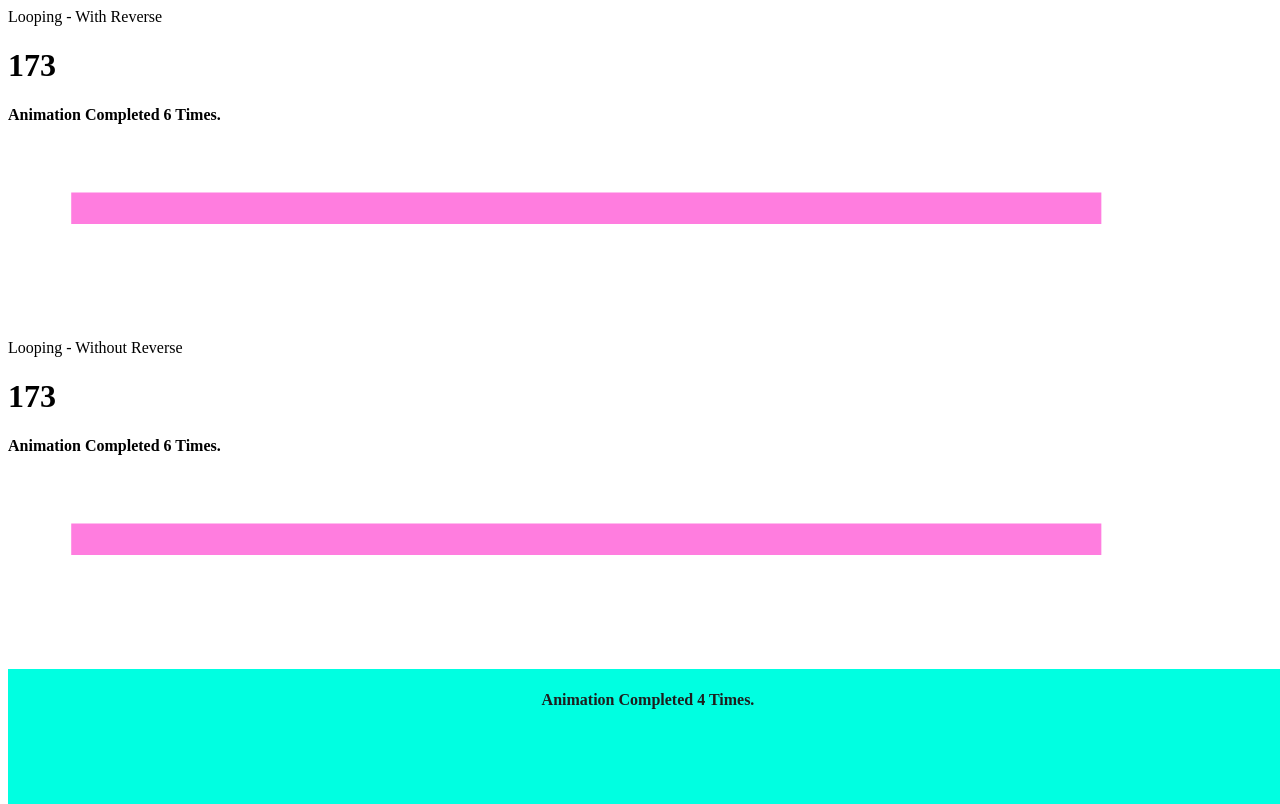
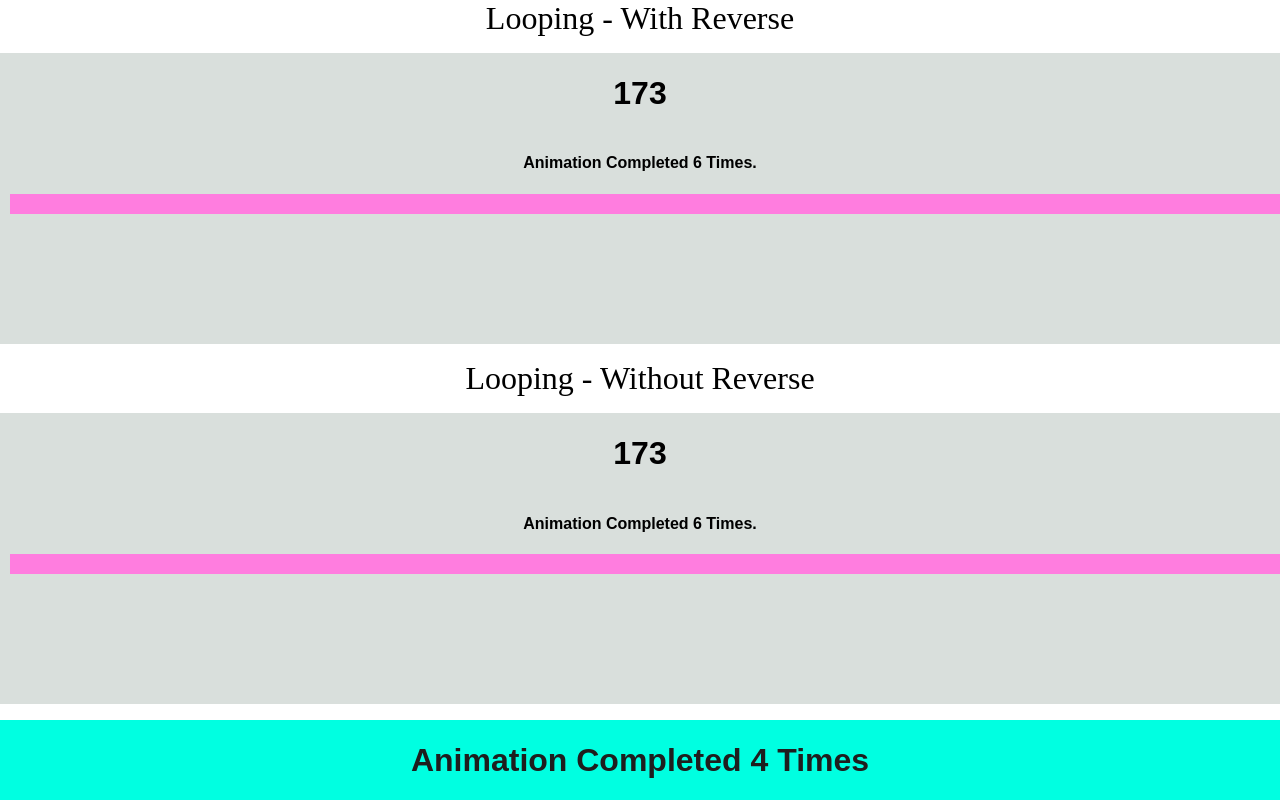
Before and after one commit to lordliquid/react-animotion, a React app: page / in a window 1280 px wide. Shown: the top 804 px of the page. Built offline with nearby package versions, Linux system fonts and the light colour scheme; animation ran at ten frames a second.

Commit message:
Updated styling.

```diff
--- a/public/index.html
+++ b/public/index.html
@@ -1,5 +1,6 @@
 <!doctype html>
 <html lang="en">
+
 <head>
   <meta charset="utf-8">
   <meta name="viewport" content="width=device-width, initial-scale=1, shrink-to-fit=no">
@@ -22,7 +23,8 @@
   <title>React App</title>
 
 </head>
-<body>
+
+<body style="margin: 0px; padding: 0px;">
   <div id="root"></div>
   <!--
     This HTML file is a template.
@@ -35,4 +37,5 @@
     To create a production bundle, use `npm run build` or `yarn build`.
   -->
 </body>
+
 </html>
--- a/src/AnimTypes.js
+++ b/src/AnimTypes.js
@@ -1,5 +1,4 @@
 export function tween(start, end) {
-
   if (start > end) {
     start = start - 1;
   }
--- a/src/Animator.js
+++ b/src/Animator.js
@@ -1,6 +1,5 @@
-import React from "react";
-import * as styles from "./Styles";
-
+import React from 'react';
+import * as styles from './Styles';
 
 export default class Animator extends React.Component {
   constructor() {
@@ -10,7 +9,7 @@ export default class Animator extends React.Component {
       animCount: 0,
       result: 0,
       start: 0,
-      end: 0
+      end: 0,
     };
 
     this.animationEnd = this.animationEnd.bind(this);
@@ -23,7 +22,7 @@ export default class Animator extends React.Component {
     const { start, end } = this.props;
     return this.setState({
       start: this.state.start === end ? end : start,
-      end: this.state.end === start ? end : start
+      end: this.state.end === start ? end : start,
     });
   }
 
@@ -59,7 +58,7 @@ export default class Animator extends React.Component {
 
     this.setState({
       start: animate(start, end),
-      result: start
+      result: start,
     });
 
     if (start === end) {
@@ -68,11 +67,10 @@ export default class Animator extends React.Component {
   }
 
   componentDidMount() {
-    const { end, start, delay } = this.props;
+    const { end, start } = this.props;
 
     this.setState({ start, end }, () => {
-      // smooth out animation using a time scale
-        this.intervalId = setInterval(this.animate, 0);
+      this.intervalId = setInterval(this.animate, 0);
     });
   }
 
@@ -92,6 +90,10 @@ export default class Animator extends React.Component {
         </div>
       );
     }
-    return <div>{children({ ...this.state, ...this.props })}</div>;
+    return (
+      <div style={styles.container}>
+        {children({ ...this.state, ...this.props })}
+      </div>
+    );
   }
 }
--- a/src/Styles.js
+++ b/src/Styles.js
@@ -1,20 +1,68 @@
-const container = {
-  justifyContent: "center",
-  flex: "1",
-  fontFamily: "sans-serif",
-  textAlign: "center"
+export const radialBackgroundH1 = props => {
+  const { end, result } = props;
+  return {
+    font: 'consolas',
+    fontSize: '2rem',
+    fontWeight: 'bold',
+    color: `rgb(${end - result}, ${end - result}, ${end - result})`,
+  };
+};
+
+export const radialBackground = props => {
+  const { result } = props;
+
+  const first = `rgba(0, ${125 + result}, ${result}, 1)`;
+  const second = `rgba(0, ${result}, ${result}, ${result})`;
+  const third = `rgba(0, 255, 0, 0)`;
+
+  return {
+    background: `radial-gradient(${first} 100%, ${second} 100%, ${third} 100%)`,
+  };
+};
+
+export const canvas = {
+  display: 'flex',
+  flexDirection: 'column',
+  justifyContent: 'space-between',
+  alignItems: 'center',
+  minWidth: '100vw',
+  minHeight: '100vh',
+  maxWidth: '100vw',
+  maxHeight: '100vh',
+};
+
+export const container = {
+  display: 'flex',
+  flexDirection: 'column',
+  justifyContent: 'space-between',
+  alignContent: 'center',
+  fontFamily: 'sans-serif',
+  textAlign: 'center',
+  width: '100%',
+  minWidth: '100%',
+  maxWidth: '100%',
+  height: '100%',
+};
+
+export const svg = {
+  display: 'flex',
+  justifyContent: 'space-around',
+  alignItems: 'center',
+  alignContent: 'center',
 };
 
 export const count = {
-  flex: '1',
   color: 'rgba(0, 124, 35, 0.8)',
 };
 
-export const animator = {
-  position: 'absolute',
-  flex: '1',
-  flexDirection: 'row',
-  justifyContent: 'center',
-  alignItems: 'center',
-  backgroundColor: 'red',
-}
+export const drawLine = {
+  display: 'flex',
+  flexDirection: 'column',
+  justifyContent: 'space-around',
+  backgroundColor: 'rgba(0, 40, 23, 0.15)',
+};
+
+export const title = {
+  textAlign: 'center',
+  fontSize: '2rem',
+};
--- a/src/index.js
+++ b/src/index.js
@@ -1,22 +1,22 @@
-import React from "react";
-import { render } from "react-dom";
-import Animator from "./Animator";
-import * as Anim from "./AnimTypes";
-import * as styles from "./Styles";
+import React from 'react';
+import { render } from 'react-dom';
+import Animator from './Animator';
+import * as Anim from './AnimTypes';
+import * as styles from './Styles';
 
 function DrawLine(props) {
   const { result, animCount } = props;
 
   return (
-    <div>
+    <div style={styles.drawLine}>
       <h1>{result}</h1>
       <h4> Animation Completed {animCount} Times.</h4>
-      <svg viewBox="0 0 200 30" xmlns="http://www.w3.org/2000/svg">
+      <svg style={styles.svg} xmlns="http://www.w3.org/2000/svg">
         <line
-          strokeWidth="5"
+          stroke={`rgba(255, 125, ${result + 50}, 1)`}
+          strokeWidth="20"
           fill="none"
-          stroke={`rgba(255, 125, ${result + 50}, 1)`}
-          x1={result}
+          x1={result * 10}
           y1="10"
           x2="10"
           y2="10"
@@ -27,50 +27,33 @@ function DrawLine(props) {
 }
 
 function RadialBackground(props) {
-  const { result, animCount, end } = props;
-
-  const first = `rgba(0, ${125 + result}, ${result}, 1)`;
-  const second = `rgba(0, ${result}, ${result}, ${result / 800000000})`;
-  const third = `rgba(0, 255, 0, 0)`;
-
+  const { animCount } = props;
   return (
-    <div
-      style={{
-        width: "100%",
-        height: "100%",
-        position: "absolute",
-        background: `radial-gradient(${first} 100%, ${second} 100%, ${third} 100%)`
-      }}
-    >
-      <h4
-        style={{
-          display: "flex",
-          alignContent: "center",
-          justifyContent: "center",
-          color: `rgb(${end - result}, ${end - result}, ${end - result})`
-        }}
-      >
-        {" "}
-        Animation Completed {animCount} Times.
-      </h4>
+    <div style={styles.radialBackground(props)}>
+      <h1 style={styles.radialBackgroundH1(props)}>
+        {' '}
+        Animation Completed {animCount} Times
+      </h1>
     </div>
   );
 }
 
 const App = () => (
-  <div style={styles.container}>
-    <div style={styles.label}>Looping - With Reverse</div>
+  <div style={styles.canvas}>
+    <div style={styles.title}>Looping - With Reverse</div>
     <Animator reverse animate={Anim.tween} start={10} end={190}>
       {DrawLine}
     </Animator>
-    <div style={styles.label}>Looping - Without Reverse</div>
+
+    <div style={styles.title}>Looping - Without Reverse</div>
     <Animator loop animate={Anim.tween} start={10} end={190}>
       {DrawLine}
     </Animator>
+
     <Animator reverse animate={Anim.tween} start={0} end={255}>
       {RadialBackground}
     </Animator>
   </div>
 );
 
-render(<App />, document.getElementById("root"));
+render(<App />, document.getElementById('root'));
```
Also changed, not shown: package.json (line endings or trailing spaces), 1 other file.
